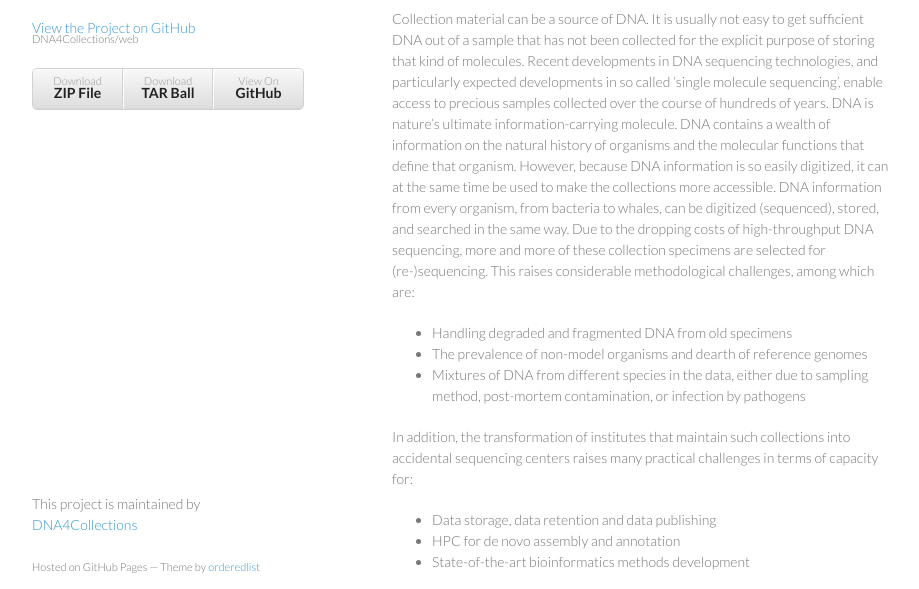
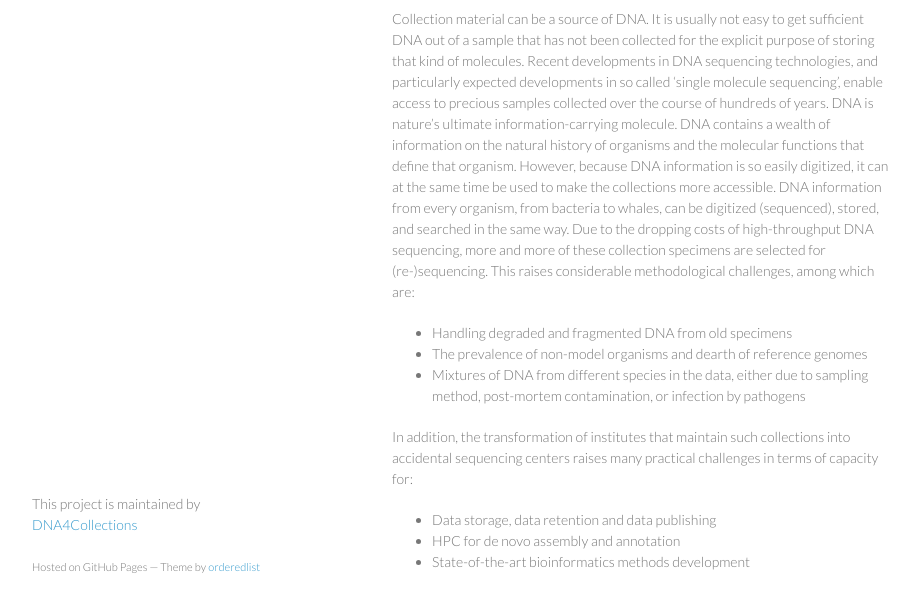
Before and after one commit to DNA4Collections/dna4collections.github.io, a plain HTML site: page index.html in a window 1280 px wide. Shown: the part 154-743 px from the top of the page, without its empty margins (178-1097 px from the left). Drawn offline with Linux system fonts and the light colour scheme.

Commit message:
Removed irrelevant download links

```diff
--- a/index.html
+++ b/index.html
@@ -18,14 +18,14 @@
         <h1>DNA4Collections</h1>
         <p>Web repository for the 2015 DNA4Collections hackathon</p>
 
-        <p class="view"><a href="https://github.com/DNA4Collections/web">View the Project on GitHub <small>DNA4Collections/web</small></a></p>
+        <!--p class="view"><a href="https://github.com/DNA4Collections/web">View the Project on GitHub <small>DNA4Collections/web</small></a></p>
 
 
         <ul>
           <li><a href="https://github.com/DNA4Collections/web/zipball/master">Download <strong>ZIP File</strong></a></li>
           <li><a href="https://github.com/DNA4Collections/web/tarball/master">Download <strong>TAR Ball</strong></a></li>
           <li><a href="https://github.com/DNA4Collections/web">View On <strong>GitHub</strong></a></li>
-        </ul>
+        </ul-->
       </header>
       <section>
         <p>Many institutions in the Health and Life Sciences maintain collections of biological specimens for a variety of reasons. Among these are gene banks in plant and animal breeding, environmental samples for monitoring purposes, specimen collections for cataloguing biodiversity, and patient samples in biomedical research. </p>
```
